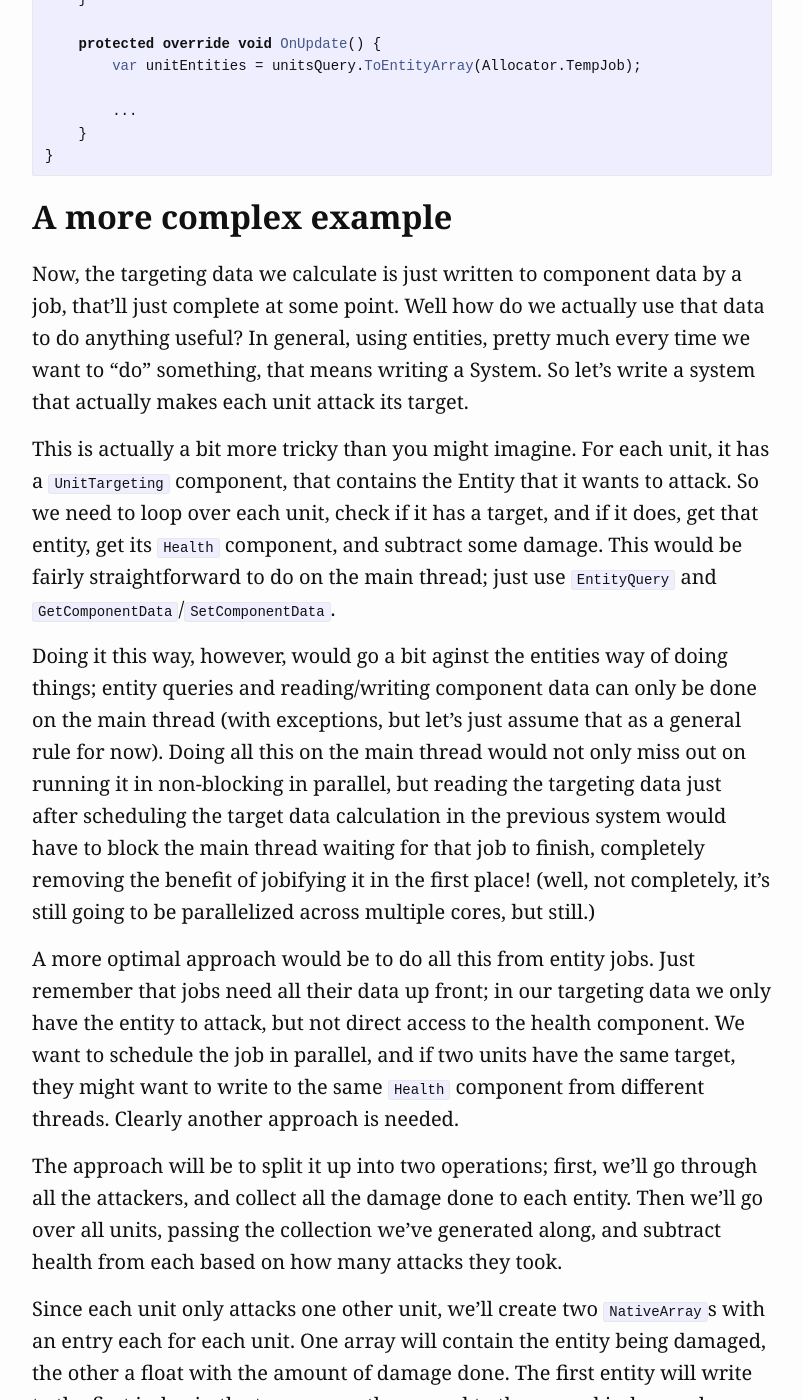
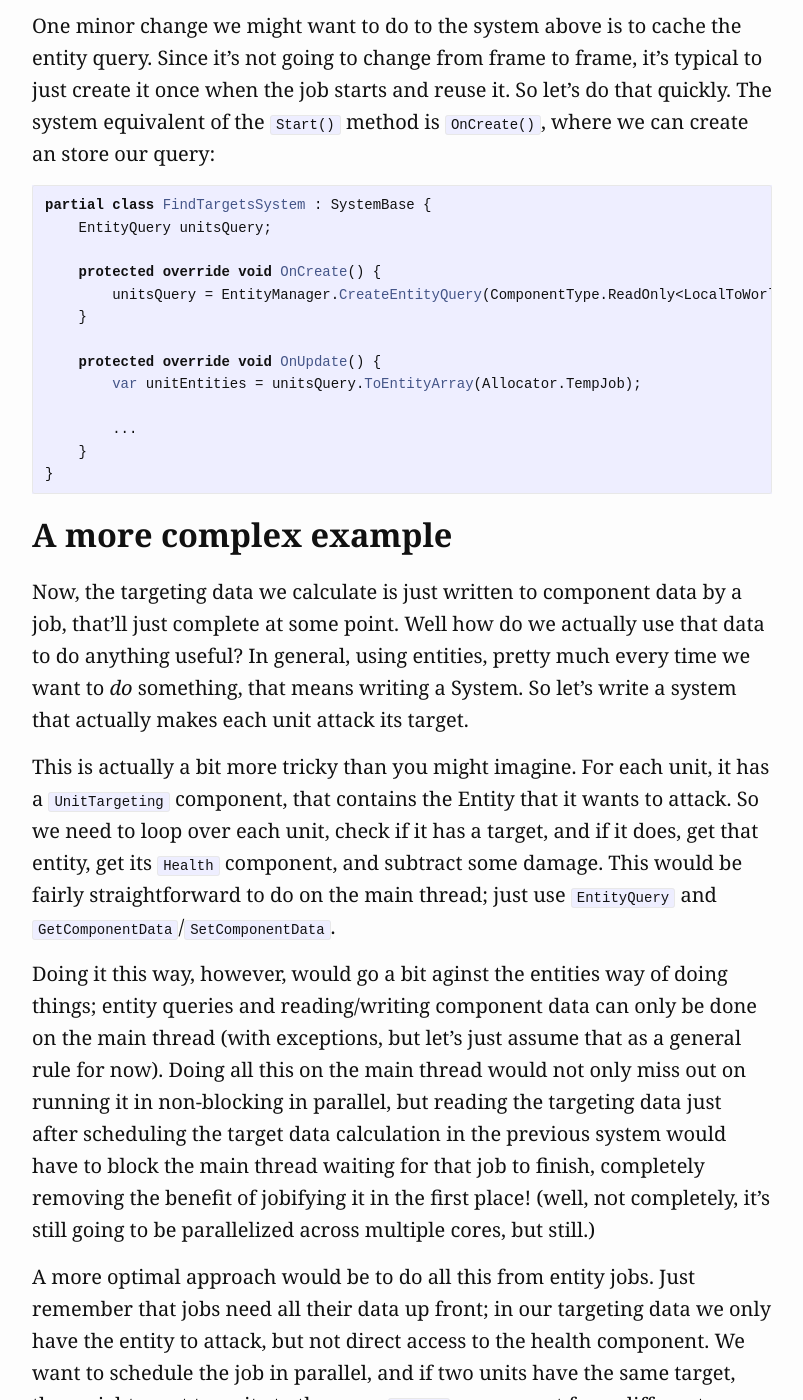
Before and after one commit to ulrikdamm/Ulrikdamm.github.io, a Jekyll site: the page built from _posts/2024-12-23-The-DOTS-Guide.md, in a window 1280 px wide and 1400 px high, scrolled down 34510 px. Shown: the whole window, without its empty margins (238-1041 px from the left). Built offline with Jekyll 4.4.1, drawn with Linux system fonts in a browser that asks for light colours; some of the changed text lies outside the part shown.

```diff
--- a/_posts/2024-12-23-The-DOTS-Guide.md
+++ b/_posts/2024-12-23-The-DOTS-Guide.md
@@ -881,7 +886,7 @@ partial class FindTargetsSystem : SystemBase {
 
 ### A more complex example
 
-Now, the targeting data we calculate is just written to component data by a job, that'll just complete at some point. Well how do we actually use that data to do anything useful? In general, using entities, pretty much every time we want to "do" something, that means writing a System. So let's write a system that actually makes each unit attack its target.
+Now, the targeting data we calculate is just written to component data by a job, that'll just complete at some point. Well how do we actually use that data to do anything useful? In general, using entities, pretty much every time we want to *do* something, that means writing a System. So let's write a system that actually makes each unit attack its target.
 
 This is actually a bit more tricky than you might imagine. For each unit, it has a `UnitTargeting` component, that contains the Entity that it wants to attack. So we need to loop over each unit, check if it has a target, and if it does, get that entity, get its `Health` component, and subtract some damage. This would be fairly straightforward to do on the main thread; just use `EntityQuery` and `GetComponentData`/`SetComponentData`.
 
```
Also changed, not shown: other parts of _posts/2024-12-23-The-DOTS-Guide.md (+11 -2 lines).
